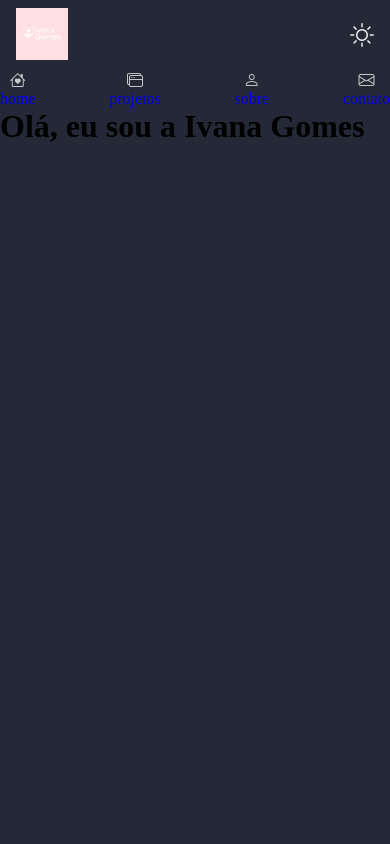
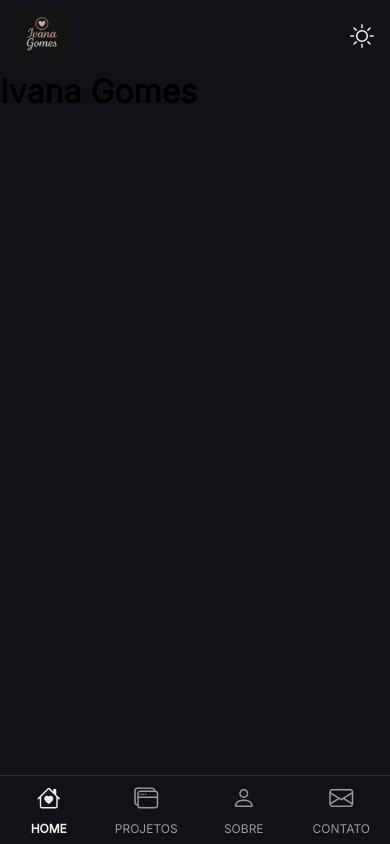
Before and after one commit to Ivana-Gomes/Portifolio-real-oficial-Ivana, a plain HTML site: page index.html in a window 390 px wide. Drawn offline with nearby package versions, Linux system fonts and the light colour scheme.

Commit message:
feat: add favicon and mobile heard

```diff
--- a/Assets/Css/styles.css
+++ b/Assets/Css/styles.css
@@ -1,14 +1,17 @@
+@import url('https://fonts.googleapis.com/css2?family=Inter:ital,opsz@0,14..32;1,14..32&display=swap');
+
 :root {
     --primary-color: #f0f0f0;
 
-    --primary-bg-color: #252836;
+    --primary-bg-color: #111217;
     --secondary-bg-color: #28292E;
     --border-color: #28292E;
 
-    --title-color: #9A9A9C;
+
     --text-color: #9A9A9C;
     --link-color: #9A9A9C;
     --icon-color: #C7C8C9;
+
 }
 
 * {
@@ -19,17 +22,20 @@
     list-style: none;
 }
 
-body {
-    background-color: var(--primary-bg-color);
+body{
+    background: var(--primary-bg-color);
+    font-family:'Inter', Tahoma, Geneva, Verdana, sans-serif;
 }
-a {
+
+a{
     text-decoration: none;
 }
-i {
+
+i{
     color: var(--icon-color);
 }
 
-.header {
+.header{
     display: flex;
     flex-flow: row wrap;
     justify-content: space-between;
@@ -38,34 +44,59 @@ i {
     padding: 0.5rem 1rem;
 }
 
-.header__brand .brand__logo {
+.header__brand .brand__logo{
     width: 3.25rem;
     height: 3.25rem;
-
 }
 
-#theme-toggle {
+#toggleTheme{
     font-size: 1.5rem;
     color: var(--primary-color);
 }
-
 .menu {
     display: flex;
     align-items: center;
+    background: var(--primary-bg-color);
+}
+
+.menu__item{
+    width: 100%;
 }
 
 .menu--mobile {
+    width: 100vw;
+    position: fixed;
+    bottom: 0;
     justify-content: space-between;
-
+    border-top: 1px solid var(--border-color);
 }
-.menu--mobile .menu__link {
+.menu--mobile .menu__link{
     display: flex;
     flex-direction: column;
     justify-content: center;
     align-items: center;
-
+    padding: 0.5rem 1rem;
+    gap: .5rem;
+}
+.menu__link.active .menu__icon,
+.menu__link.active .menu__text{
+    color: var(--primary-color);
+    font-weight: 600;
 }
 
-.menu__icon, .menu__text {
 
+.menu__icon, .menu__text{
+    color: var(--text-color);
 }
+.menu__icon{
+    font-size: 1.5rem;
+}
+.menu__text{
+    font-size: .75rem;
+    text-transform: uppercase;
+}
+@media (min-width: 768px) {
+    .menu--mobile {
+        display: none;
+    }
+}
--- a/index.html
+++ b/index.html
@@ -3,48 +3,49 @@
 <head>
     <meta charset="UTF-8">
     <meta name="viewport" content="width=device-width, initial-scale=1.0">
-    <title>Ivana Gomes | portifolio </title>
-    <meta name="description" content="Portifolio de Ivana Gomes, desenvolvedora web e Game criando com responsividade é carinho.">
+    <title>Ivana Gomes | portifolio</title>
+    <meta name="description" content="Portifolio de Ivana Gomes, desenvolvedora front-end criando projetos com responsividade e carinho.">
+
     <link rel="icon" type="image/x-icon" href="favicon.ico">
     <link rel="stylesheet" href="https://cdn.jsdelivr.net/npm/bootstrap-icons@1.13.1/font/bootstrap-icons.min.css">
-    <link rel="stylesheet" href="Assets/Css/styles.css">
+    <link rel="stylesheet" href="assets/css/styles.css">
+
 </head>
 <body>
     <header class="header">
         <div class="header__brand">
-        <img class="brand__logo" src="Assets/Css/imagens/logo-ea.png" alt="logo EA">
+              <img class="brand__logo" src="assets/Images/logo-ea.png" alt="logo EA">
         </div>
-        <i id="theme-toggle" class="bi bi-brightness-high"></i>
+        <i id="toggleTheme" class="bi bi-sun"></i>
     </header>
     <nav>
         <ul class="menu menu--mobile">
             <li class="menu__item">
-                <a class="menu__link" href="#home">
+                <a class="menu__link active" href="#home">
                     <i class="menu__icon bi bi-house-heart"></i>
-                    <span class="menu__text">home</span>
+                    <span class="menu__text">Home</span>
                 </a>
             </li>
-              <li class="menu__item">
+             <li class="menu__item">
                 <a class="menu__link" href="#projetos">
                     <i class="menu__icon bi bi-window-stack"></i>
-                    <span class="menu__text">projetos</span>
+                    <span class="menu__text">Projetos</span>
                 </a>
             </li>
-            <li class="menu__item">
+             <li class="menu__item">
                 <a class="menu__link" href="#sobre">
                     <i class="menu__icon bi bi-person"></i>
-                    <span class="menu__text">sobre</span>
+                    <span class="menu__text">Sobre</span>
                 </a>
             </li>
-            <li class="menu__item">
-                <a class="menu__link" href="#Contato">
+             <li class="menu__item">
+                <a class="menu__link" href="#contato">
                     <i class="menu__icon bi bi-envelope"></i>
-                    <span class="menu__text">contato</span>
+                    <span class="menu__text">Contato</span>
                 </a>
             </li>
-
         </ul>
     </nav>
-    <h1>Olá, eu sou a Ivana Gomes</h1>
+    <h1> Ivana Gomes</h1>
 </body>
 </html>
```
Also changed, not shown: 9a48a820-9456-414f-ad36-29e9b0fe8a1d.png (added), Assets/Images/logo-ea.png (added), favicon.ico (added).
